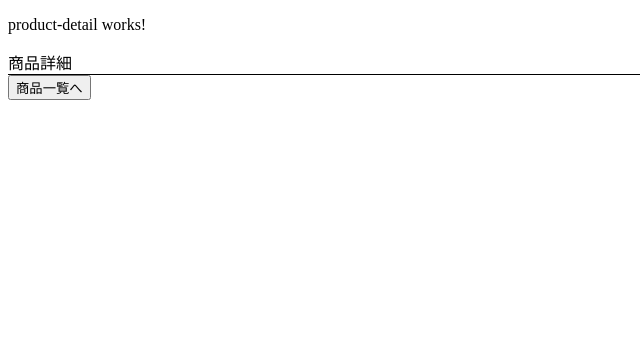
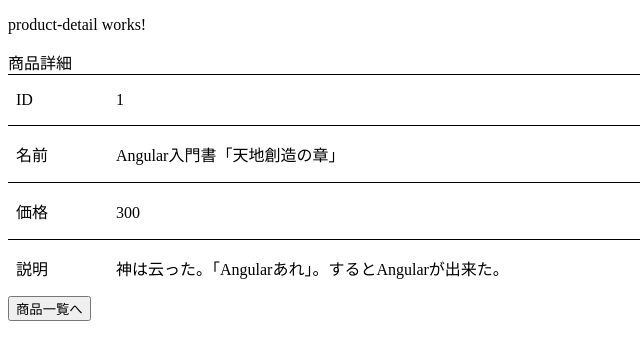
Before and after one commit to shibachev/angular-beginner, an Angular app in the folder front/ng/: page /products/1 in a window 1280 px wide. Shown: the top 360 px of the page, without its empty margins (0-640 px from the left). Built offline with nearby package versions, Linux system fonts and the light colour scheme.

Commit message:
feat(ng): show product data.

```diff
--- a/front/ng/src/app/product/product-detail/product-detail.component.html
+++ b/front/ng/src/app/product/product-detail/product-detail.component.html
@@ -3,6 +3,27 @@
   <div class="title">商品詳細</div>
   <div class="product-detail-container">
     <mat-divider></mat-divider>
+    <div class="edit-label">
+      <div class="label">ID</div>
+      <div class="value">{{ product.id }}</div>
+    </div>
+    <mat-divider></mat-divider>
+    <div class="edit-label">
+      <div class="label">名前</div>
+      <div class="value">{{ product.name }}</div>
+    </div>
+    <mat-divider></mat-divider>
+    <div class="edit-label">
+      <div class="label">価格</div>
+      <div class="value">{{ product.price }}</div>
+    </div>
+    <mat-divider></mat-divider>
+    <div class="edit-label">
+      <div class="label">説明</div>
+      <div class="value">{{ product.description }}</div>
+    </div>
+  </div>
+  <div class="footer">
+    <button class="button" (click)="backToList()">商品一覧へ</button>
   </div>
 </div>
-<button (click)="backToList()">商品一覧へ</button>
--- a/front/ng/src/app/product/product-detail/product-detail.component.scss
+++ b/front/ng/src/app/product/product-detail/product-detail.component.scss
@@ -1,3 +1,17 @@
 .button {
   cursor: pointer;
 }
+
+.edit-label {
+  width: 100%;
+  padding: 16px 8px;
+}
+
+.label {
+  display: inline-block;
+  width: 100px;
+}
+
+.value {
+  display: inline-block;
+}
```
